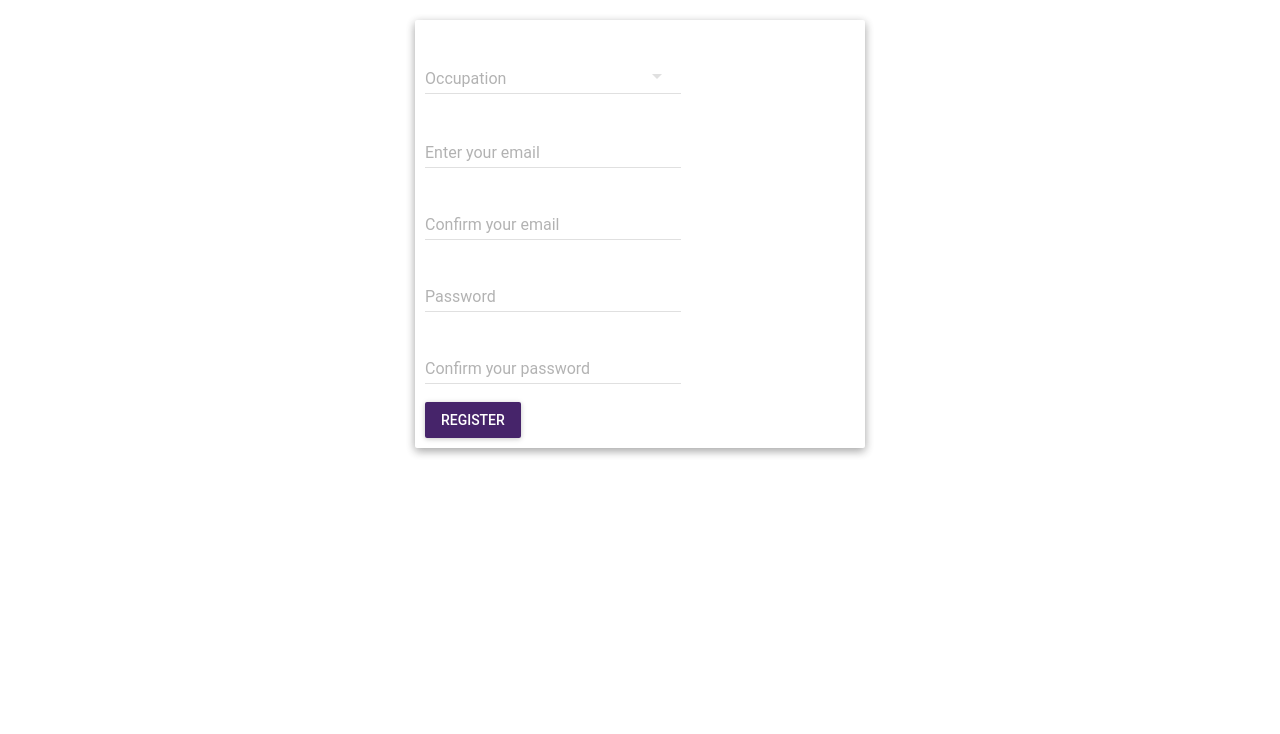
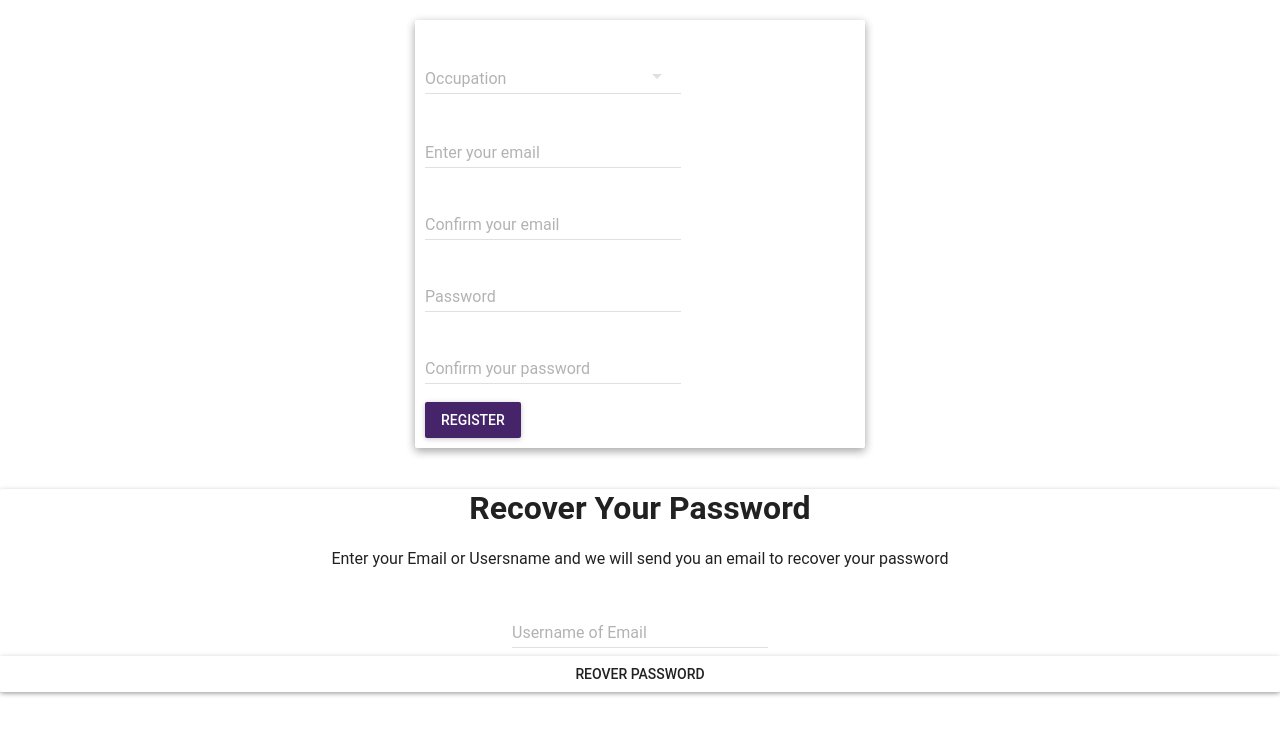
Before and after one commit to ethanWallace/prototype-login-page, a React (Create React App) app: page / in a window 1280 px wide. Shown: the top 734 px of the page. Built offline with nearby package versions, Linux system fonts and the light colour scheme.

Commit message:
trying to put a react component

```diff
--- a/package.json
+++ b/package.json
@@ -3,6 +3,7 @@
   "version": "0.1.0",
   "private": true,
   "dependencies": {
+    "material-ui": "^0.19.4",
     "react": "^16.0.0",
     "react-dom": "^16.0.0",
     "react-router-dom": "^4.2.2",
--- a/src/App.js
+++ b/src/App.js
@@ -9,6 +9,7 @@ import Paper from 'material-ui/Paper';
 import RaisedButton from 'material-ui/RaisedButton';
 import SelectField from 'material-ui/SelectField';
 import MenuItem from 'material-ui/MenuItem';
+import Recover from './components/recover.js';
 
 const style = {
     paper: {
@@ -67,6 +68,9 @@ class App extends Component {
         </div>
             <RaisedButton labelColor='#fff' backgroundColor="#46246a" label="Register" style={style.button} />
             </Paper>
+            <Paper>
+              <Recover />
+            </Paper>
         </MuiThemeProvider>
       </div>
     );
--- /dev/null
+++ b/src/components/recover.js
@@ -0,0 +1,24 @@
+import React, { Component } from 'react';
+import ReactDOM from 'react-dom';
+import MuiThemeProvider from 'material-ui/styles/MuiThemeProvider';
+import TextField from 'material-ui/TextField';
+import RaisedButton from 'material-ui/RaisedButton';
+
+class Recover extends Component {
+    render(){
+        return(
+            <div>
+                <MuiThemeProvider>
+                    <h1>Recover Your Password</h1>
+                    <p>Enter your Email or Usersname and we will send you an email to recover your password</p>
+                    <TextField
+                        floatingLabelText="Username of Email"
+                    />
+                    <RaisedButton label="Reover Password" fullWidth={true} />
+                </MuiThemeProvider>
+            </div>
+        );
+    }
+}
+
+export default Recover;
```
